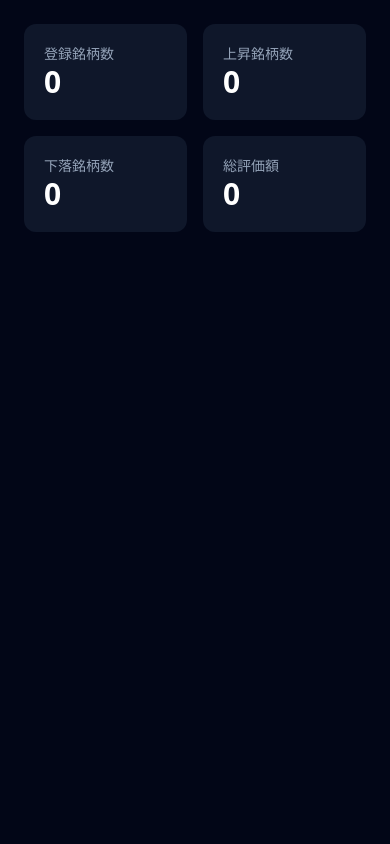
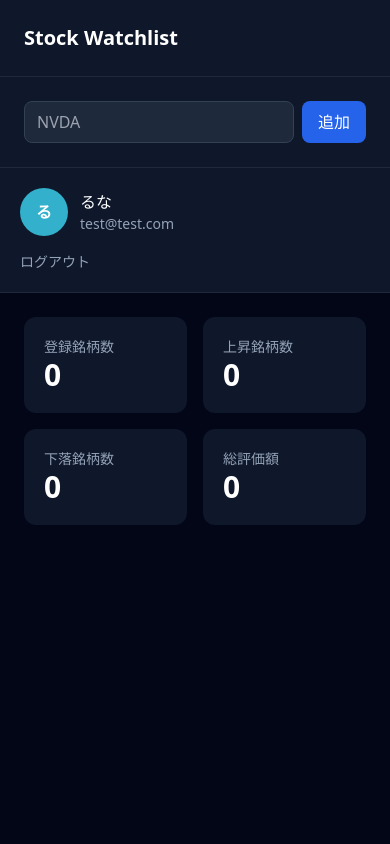
Before and after one commit to BUBUBU-boop/stockwatchlist2, a Flask app: page /dashboard in a window 390 px wide. Run offline with Flask 3, Linux system fonts and the light colour scheme; a user stored in the database is signed in; some libraries are stand-ins or nearby versions.

Commit message:
Update dashboard.html
phone scroll

```diff
--- a/stock_watchlist2/templates/dashboard.html
+++ b/stock_watchlist2/templates/dashboard.html
@@ -2,9 +2,9 @@
 
 {% block content %}
 
-<div class="flex min-h-screen bg-slate-950 text-white">
+<div class="flex flex-col lg:flex-row min-h-screen bg-slate-950 text-white">
 
-    <aside class="hidden lg:flex w-80 flex-col bg-slate-900 border-r border-slate-800">
+    <aside class="flex w-full lg:w-80 flex-col bg-slate-900 border-b lg:border-b-0 lg:border-r border-slate-800">
 
         <div class="p-6 border-b border-slate-800">
             <h1 class="text-xl font-bold">
```
